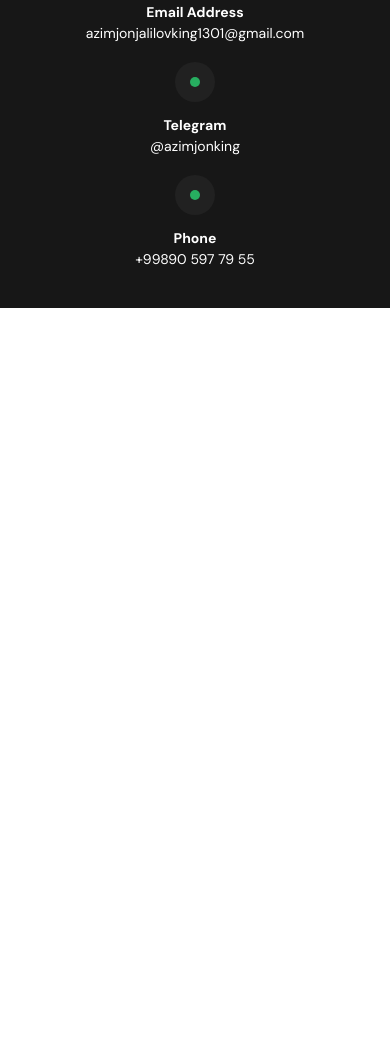
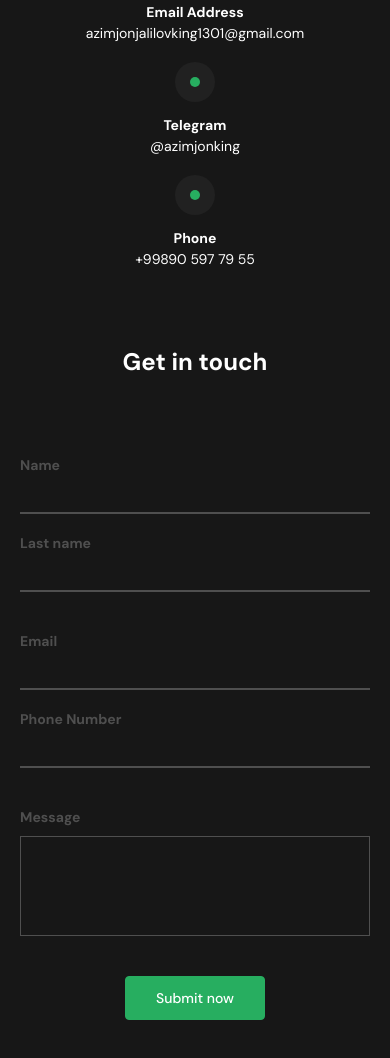
Before and after one commit to azimjonking/portfolio-1, a plain HTML site: page index.html in a window 390 px wide. Shown: the part 1250-2308 px from the top of the page. Before the commit the page ends 1558 px from the top, so only its background shows below. Drawn offline with Linux system fonts and the light colour scheme; files whose address does not match are found by name.

Commit message:
contact section media

```diff
--- a/style.css
+++ b/style.css
@@ -479,7 +479,6 @@ footer p a {
 header,
 .service,
 .skills,
-.contact,
 footer {
   display: none;
 }
@@ -507,6 +506,16 @@ footer {
     gap: 50px;
   }
   /* about section end */
+
+  /* contact section start */
+  .contact {
+    padding: 60px;
+  }
+
+  .contact form {
+    width: 100%;
+  }
+  /* contact section end */
 }
 
 @media screen and (max-width: 768px) {
@@ -559,6 +568,17 @@ footer {
     gap: 30px;
   }
   /* about section end */
+
+  /* contact section start */
+  .contact {
+    padding: 60px 20px;
+  }
+  .contact h1 {
+    font-size: 36px;
+    text-align: center;
+    line-height: 40px;
+  }
+  /* contact section end */
 }
 
 @media screen and (max-width: 576px) {
@@ -597,6 +617,13 @@ footer {
     font-size: 14px;
   }
   /* about section end */
+
+  /* contact section start */
+  .contact h1 {
+    font-size: 28px;
+    line-height: 30px;
+  }
+  /* contact section end */
 }
 
 @media screen and (max-width: 420px) {
@@ -631,6 +658,20 @@ footer {
     grid-template-columns: 1fr;
   }
   /* about section end */
+
+  /* contact section start */
+  .contact {
+    padding: 40px 20px;
+  }
+  .contact h1 {
+    font-size: 24px;
+    line-height: 28px;
+  }
+  .contact .form-groups {
+    grid-template-columns: 1fr;
+    gap: 20px;
+  }
+  /* contact section end */
 }
 
 @media screen and (max-width: 320px) {
```
